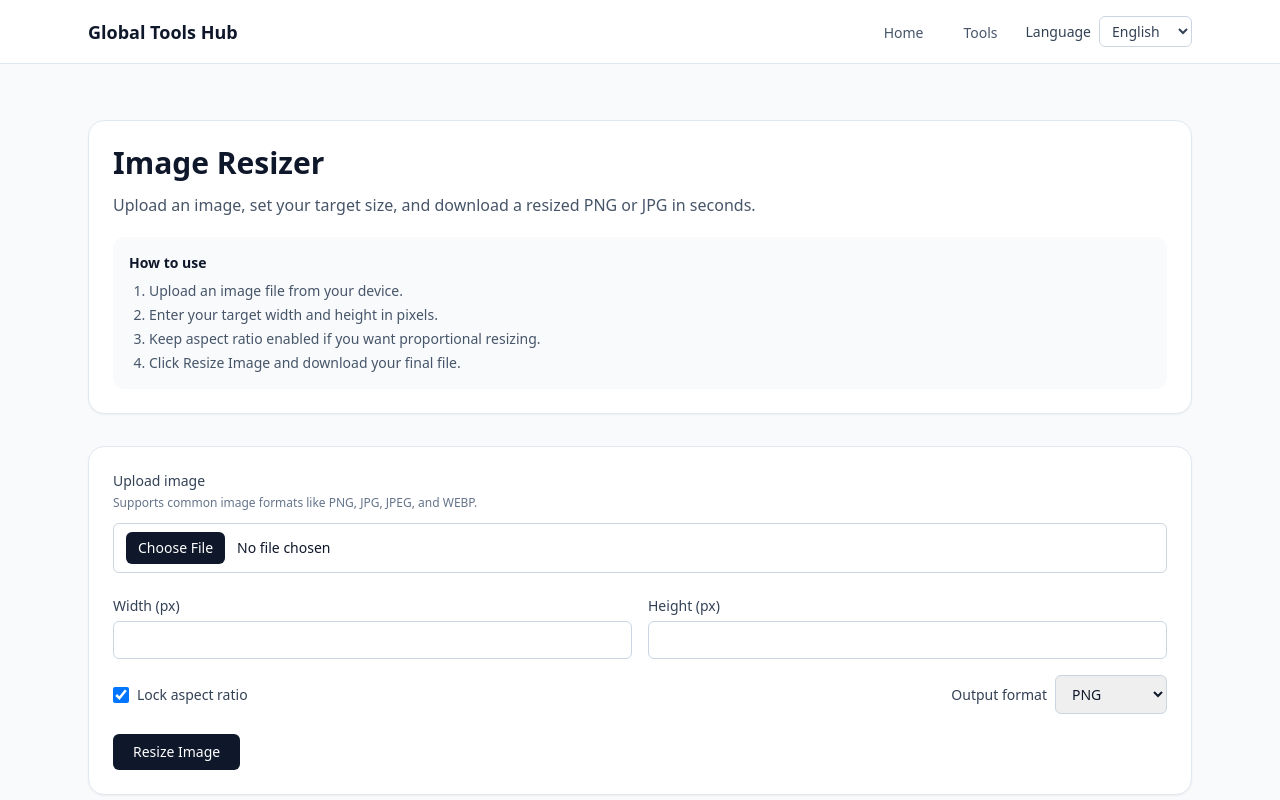
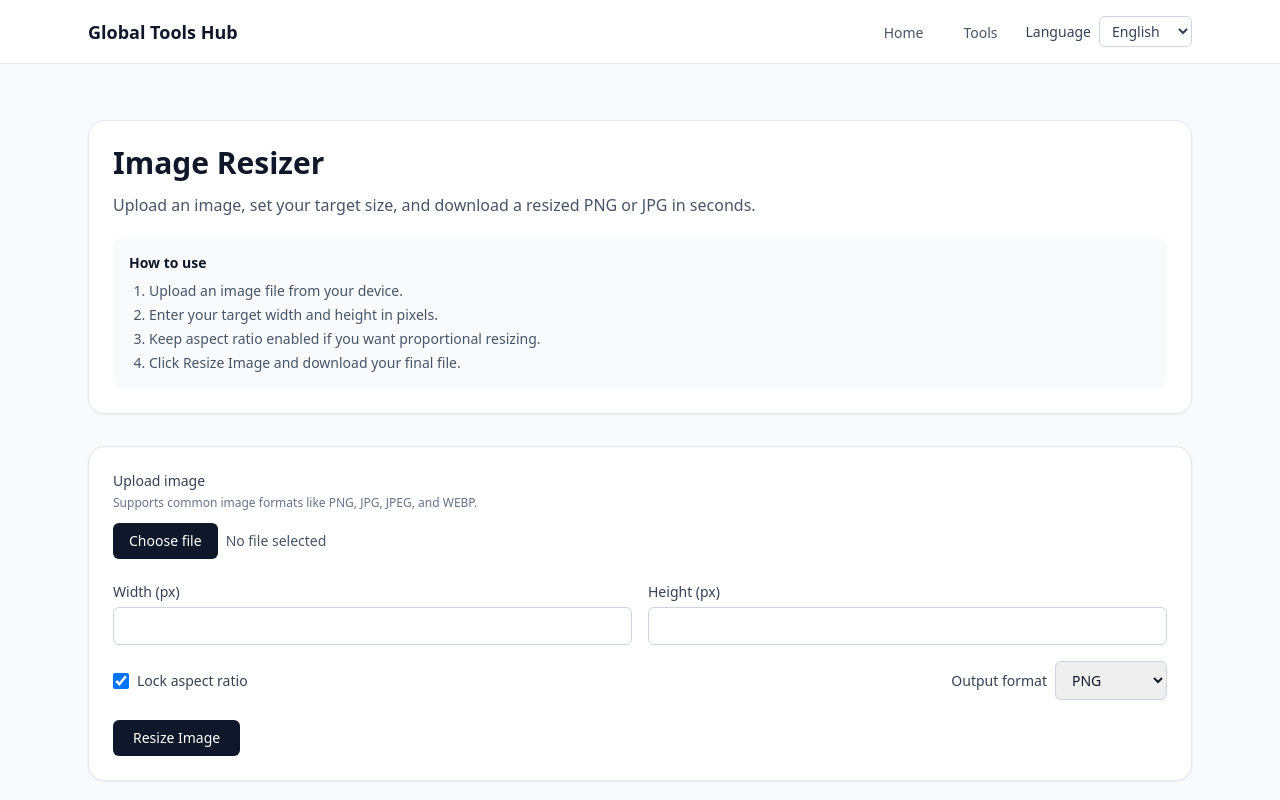
Before and after one commit to PLANB-John/JPGconversion-web, a Next.js app: page /en/tools/image-resizer in a window 1280 px wide. Shown: the top 800 px of the page. Built offline with nearby package versions, Linux system fonts and the light colour scheme.

Commit message:
Localize image resizer upload control and titles

```diff
--- a/src/components/tools/ImageResizerTool.tsx
+++ b/src/components/tools/ImageResizerTool.tsx
@@ -1,6 +1,6 @@
 "use client";
 
-import { useEffect, useState } from "react";
+import { useEffect, useId, useState } from "react";
 import type { ImageResizerMessages } from "@/data/imageResizerMessages";
 
 type Props = {
@@ -19,6 +19,8 @@ export function ImageResizerTool({ messages }: Props) {
   const [outputFormat, setOutputFormat] = useState<OutputFormat>("image/png");
   const [resizedUrl, setResizedUrl] = useState<string | null>(null);
   const [error, setError] = useState<string | null>(null);
+  const [selectedFileName, setSelectedFileName] = useState<string>("");
+  const uploadInputId = useId();
 
   useEffect(() => {
     return () => {
@@ -59,6 +61,7 @@ export function ImageResizerTool({ messages }: Props) {
     }
 
     const nextObjectUrl = URL.createObjectURL(file);
+    setSelectedFileName(file.name);
     setOriginalUrl(nextObjectUrl);
     loadImageDimensions(nextObjectUrl);
   };
@@ -143,18 +146,29 @@ export function ImageResizerTool({ messages }: Props) {
       </section>
 
       <section className="rounded-2xl border border-slate-200 bg-white p-5 shadow-sm sm:p-6">
-        <label htmlFor="image-resizer-upload" className="block text-sm font-medium text-slate-700">
+        <label htmlFor={uploadInputId} className="block text-sm font-medium text-slate-700">
           {messages.uploadLabel}
         </label>
         <p className="mt-1 text-xs text-slate-500">{messages.uploadHint}</p>
 
-        <input
-          id="image-resizer-upload"
-          type="file"
-          accept="image/*"
-          onChange={handleUpload}
-          className="mt-3 block w-full rounded-md border border-slate-300 px-3 py-2 text-sm text-slate-900 file:mr-3 file:rounded-md file:border-0 file:bg-slate-900 file:px-3 file:py-1.5 file:text-sm file:font-medium file:text-white hover:file:bg-slate-700"
-        />
+        <div className="mt-3 flex flex-col gap-2 sm:flex-row sm:items-center">
+          <input
+            id={uploadInputId}
+            type="file"
+            accept="image/*"
+            onChange={handleUpload}
+            className="sr-only"
+          />
+          <label
+            htmlFor={uploadInputId}
+            className="inline-flex cursor-pointer items-center justify-center rounded-md bg-slate-900 px-4 py-2 text-sm font-medium text-white transition hover:bg-slate-700"
+          >
+            {messages.uploadButtonText}
+          </label>
+          <p className="text-sm text-slate-600" aria-live="polite">
+            {selectedFileName || messages.noFileSelectedText}
+          </p>
+        </div>
 
         {originalWidth && originalHeight && (
           <p className="mt-3 text-sm text-slate-600">
--- a/src/data/imageResizerMessages.ts
+++ b/src/data/imageResizerMessages.ts
@@ -8,6 +8,8 @@ type ImageResizerMessages = {
   instructionsTitle: string;
   instructions: string[];
   uploadLabel: string;
+  uploadButtonText: string;
+  noFileSelectedText: string;
   uploadHint: string;
   originalPreviewTitle: string;
   resizedPreviewTitle: string;
@@ -43,6 +45,8 @@ const imageResizerMessages: Partial<Record<LocaleCode, ImageResizerMessages>> =
       "Click Resize Image and download your final file."
     ],
     uploadLabel: "Upload image",
+    uploadButtonText: "Choose file",
+    noFileSelectedText: "No file selected",
     uploadHint: "Supports common image formats like PNG, JPG, JPEG, and WEBP.",
     originalPreviewTitle: "Original preview",
     resizedPreviewTitle: "Resized preview",
@@ -64,9 +68,9 @@ const imageResizerMessages: Partial<Record<LocaleCode, ImageResizerMessages>> =
     pngOption: "PNG"
   },
   ko: {
-    metadataTitle: "Image Resizer",
+    metadataTitle: "이미지 리사이저",
     metadataDescription: "가로/세로 크기를 직접 설정하고 비율 잠금 옵션으로 브라우저에서 이미지를 리사이즈하세요.",
-    title: "Image Resizer",
+    title: "이미지 리사이저",
     description: "이미지를 업로드하고 원하는 크기로 조정한 뒤 PNG 또는 JPG로 다운로드할 수 있습니다.",
     instructionsTitle: "사용 방법",
     instructions: [
@@ -76,6 +80,8 @@ const imageResizerMessages: Partial<Record<LocaleCode, ImageResizerMessages>> =
       "이미지 리사이즈 버튼을 누르고 결과 파일을 다운로드하세요."
     ],
     uploadLabel: "이미지 업로드",
+    uploadButtonText: "파일 선택",
+    noFileSelectedText: "선택된 파일 없음",
     uploadHint: "PNG, JPG, JPEG, WEBP 같은 일반 이미지 형식을 지원합니다.",
     originalPreviewTitle: "원본 미리보기",
     resizedPreviewTitle: "리사이즈 미리보기",
@@ -97,9 +103,9 @@ const imageResizerMessages: Partial<Record<LocaleCode, ImageResizerMessages>> =
     pngOption: "PNG"
   },
   ja: {
-    metadataTitle: "Image Resizer",
+    metadataTitle: "画像リサイザー",
     metadataDescription: "幅と高さを指定し、アスペクト比ロック付きでブラウザ上で画像をリサイズできます。",
-    title: "Image Resizer",
+    title: "画像リサイザー",
     description: "画像をアップロードしてサイズを変更し、PNG または JPG でダウンロードできます。",
     instructionsTitle: "使い方",
     instructions: [
@@ -109,6 +115,8 @@ const imageResizerMessages: Partial<Record<LocaleCode, ImageResizerMessages>> =
       "「画像をリサイズ」を押して結果をダウンロードします。"
     ],
     uploadLabel: "画像をアップロード",
+    uploadButtonText: "ファイルを選択",
+    noFileSelectedText: "ファイルが選択されていません",
     uploadHint: "PNG、JPG、JPEG、WEBP など一般的な形式に対応しています。",
     originalPreviewTitle: "元画像プレビュー",
     resizedPreviewTitle: "リサイズ後プレビュー",
@@ -130,9 +138,9 @@ const imageResizerMessages: Partial<Record<LocaleCode, ImageResizerMessages>> =
     pngOption: "PNG"
   },
   es: {
-    metadataTitle: "Image Resizer",
+    metadataTitle: "Redimensionador de imágenes",
     metadataDescription: "Redimensiona imágenes en el navegador con ancho/alto personalizados y opción de mantener proporción.",
-    title: "Image Resizer",
+    title: "Redimensionador de imágenes",
     description: "Sube una imagen, ajusta el tamaño objetivo y descarga el resultado en PNG o JPG.",
     instructionsTitle: "Cómo usarlo",
     instructions: [
@@ -142,6 +150,8 @@ const imageResizerMessages: Partial<Record<LocaleCode, ImageResizerMessages>> =
       "Haz clic en Redimensionar imagen y descarga el resultado."
     ],
     uploadLabel: "Subir imagen",
+    uploadButtonText: "Seleccionar archivo",
+    noFileSelectedText: "Ningún archivo seleccionado",
     uploadHint: "Admite formatos comunes como PNG, JPG, JPEG y WEBP.",
     originalPreviewTitle: "Vista previa original",
     resizedPreviewTitle: "Vista previa redimensionada",
@@ -163,9 +173,9 @@ const imageResizerMessages: Partial<Record<LocaleCode, ImageResizerMessages>> =
     pngOption: "PNG"
   },
   fr: {
-    metadataTitle: "Image Resizer",
+    metadataTitle: "Redimensionneur d'images",
     metadataDescription: "Redimensionnez des images dans le navigateur avec largeur/hauteur personnalisées et verrouillage du ratio.",
-    title: "Image Resizer",
+    title: "Redimensionneur d'images",
     description: "Importez une image, définissez la taille cible, puis téléchargez-la en PNG ou JPG.",
     instructionsTitle: "Mode d'emploi",
     instructions: [
@@ -175,6 +185,8 @@ const imageResizerMessages: Partial<Record<LocaleCode, ImageResizerMessages>> =
       "Cliquez sur Redimensionner l'image puis téléchargez le résultat."
     ],
     uploadLabel: "Importer une image",
+    uploadButtonText: "Choisir un fichier",
+    noFileSelectedText: "Aucun fichier sélectionné",
     uploadHint: "Prend en charge les formats courants comme PNG, JPG, JPEG et WEBP.",
     originalPreviewTitle: "Aperçu original",
     resizedPreviewTitle: "Aperçu redimensionné",
@@ -196,9 +208,9 @@ const imageResizerMessages: Partial<Record<LocaleCode, ImageResizerMessages>> =
     pngOption: "PNG"
   },
   de: {
-    metadataTitle: "Image Resizer",
+    metadataTitle: "Bildgrößenänderer",
     metadataDescription: "Skaliere Bilder direkt im Browser mit eigener Breite/Höhe und optional gesperrtem Seitenverhältnis.",
-    title: "Image Resizer",
+    title: "Bildgrößenänderer",
     description: "Lade ein Bild hoch, stelle die Zielgröße ein und lade das Ergebnis als PNG oder JPG herunter.",
     instructionsTitle: "So funktioniert's",
     instructions: [
@@ -208,6 +220,8 @@ const imageResizerMessages: Partial<Record<LocaleCode, ImageResizerMessages>> =
       "Klicke auf Bild skalieren und lade die Datei herunter."
     ],
     uploadLabel: "Bild hochladen",
+    uploadButtonText: "Datei auswählen",
+    noFileSelectedText: "Keine Datei ausgewählt",
     uploadHint: "Unterstützt gängige Formate wie PNG, JPG, JPEG und WEBP.",
     originalPreviewTitle: "Originalvorschau",
     resizedPreviewTitle: "Skalierte Vorschau",
```
